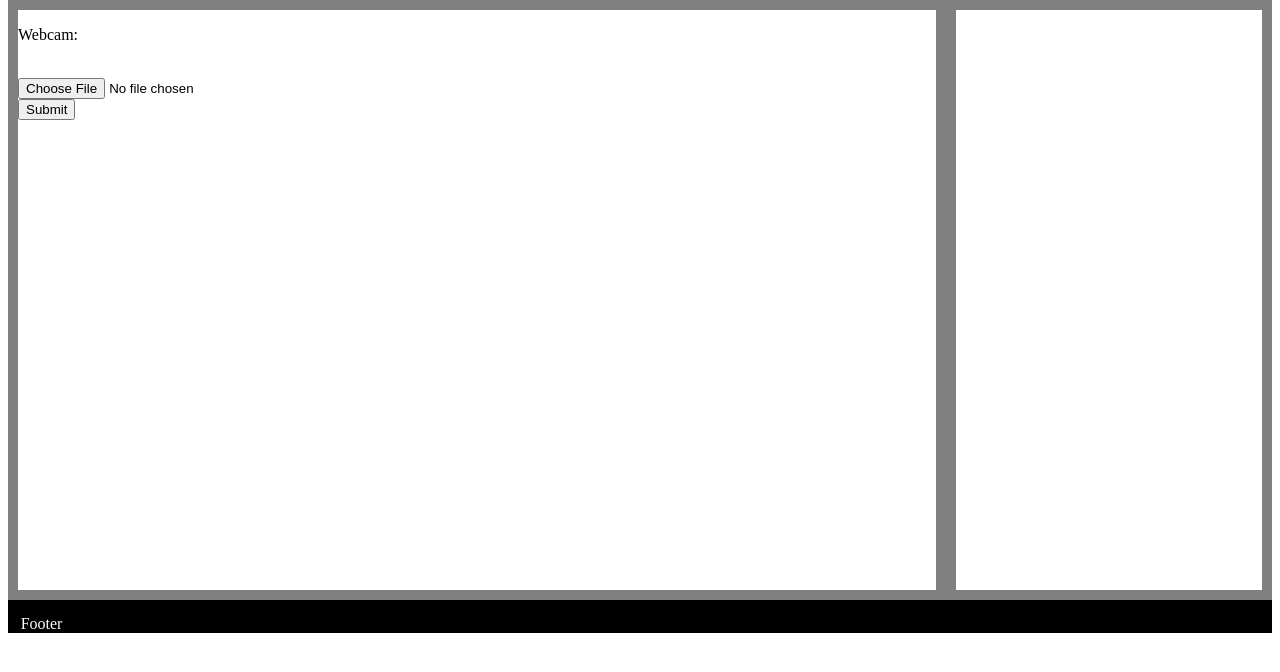
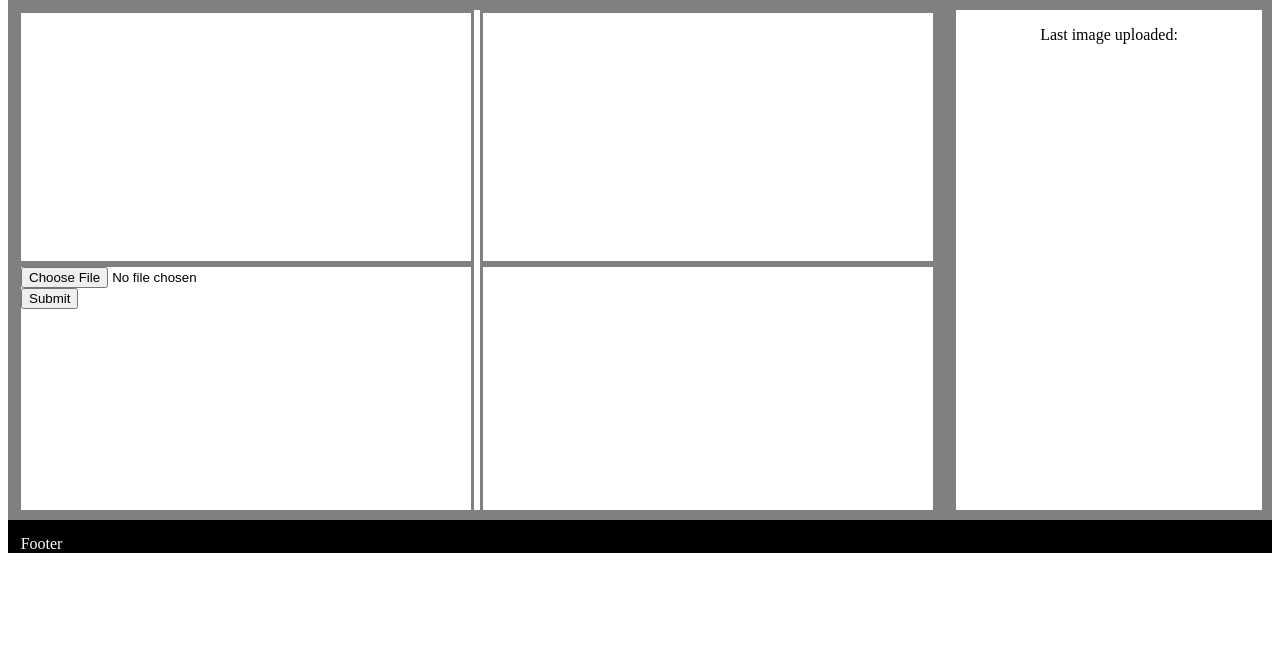
Before and after one commit to BenjaminBoumendil/Camagru, a PHP site: page / in a window 1280 px wide. Shown: the part 58-730 px from the top of the page. Run offline with PHP 8.4, Linux system fonts and the light colour scheme; the visitor is signed in with stand-in values (Sample User, id 1); data that the repository does not hold is empty.

Commit message:
update main front

```diff
--- a/controller/ImageController.php
+++ b/controller/ImageController.php
@@ -73,7 +73,7 @@ class ImageController extends ImageEntity
 
         if (move_uploaded_file($_FILES["file"]["tmp_name"], $_SERVER["DOCUMENT_ROOT"] . $target)) {
             $this->makeThumb($_SERVER["DOCUMENT_ROOT"] . $target,
-                             $_SERVER["DOCUMENT_ROOT"] . $thumbDest, 240, 240);
+                             $_SERVER["DOCUMENT_ROOT"] . $thumbDest, 120, 120);
             $this->create($fileName, $target, $thumbDest);
             return 201;
         }
@@ -88,7 +88,7 @@ class ImageController extends ImageEntity
     /*
     * return html with thumb of last $count image uploaded by $userID
     */
-    public function getLastThumb($userID, $count=5)
+    public function getLastThumb($userID, $count=3)
     {
         $images = $this->getAllByUser($userID);
 
--- a/html/main.php
+++ b/html/main.php
@@ -2,26 +2,73 @@
 <html>
   <style>
     #main {
+        min-height: 500px;
         float: left;
         width: 75%;
         border: 10px solid grey;
     }
+    #topLeft {
+        float: left;
+        width: 49%;
+        height: 99%;
+        border: 3px solid grey;
+    }
+    #topRight {
+        float: right;
+        width: 49%;
+        height: 99%;
+        border: 3px solid grey;
+    }
+    #bottomLeft {
+        float: left;
+        width: 49%;
+        height: 99%;
+        border: 3px solid grey;
+    }
+    #bottomRight {
+        float: right;
+        width: 49%;
+        height: 99%;
+        border: 3px solid grey;
+    }
+    #top {
+        height: 50%;
+    }
+    #bottom {
+      height: 50%;
+    }
   </style>
 
   <div id="main">
-    <p>Webcam:</p>
 
-    <br />
+    <div id="top">
 
-    <form method="POST" enctype="multipart/form-data" id="imgForm" style="visibility: hidden;">
-      <input type="file" name="file" accept="image/*" /><br />
-      <input type="hidden" name='action' value="image">
-      <input onclick="imgForm()" type="button" value="Submit">
-    </form>
+      <div id="topLeft">
+        <video autoplay></video>
+      </div>
 
-    <img id="imgMain" />
-    <canvas></canvas>
-    <video autoplay></video>
+      <div id="topRight">
+        <img id="imgMain" src='' />
+        <canvas></canvas>
+      </div>
+
+    </div>
+
+    <div id="bottom">
+
+      <div id="bottomLeft">
+        <form method="POST" enctype="multipart/form-data" id="imgForm" style="visibility: hidden;">
+          <input type="file" name="file" accept="image/*" /><br />
+          <input type="hidden" name='action' value="image">
+          <input onclick="imgForm()" type="button" value="Submit">
+        </form>
+      </div>
+
+      <div id="bottomRight">
+      </div>
+
+    </div>
+
   </div>
 
   <script>
--- a/html/side.php
+++ b/html/side.php
@@ -6,14 +6,21 @@
         width: 25%;
         border: 10px solid grey;
     }
+    #imageDiv {
+        width: 50%;
+        margin: 0 auto;
+    }
   </style>
 
   <div id="side">
-    <?php
-      $imageController = new ImageController();
+    <p style="text-align: center;">Last image uploaded:</p>
+    <div id="imageDiv">
+      <?php
+          $imageController = new ImageController();
 
-      echo $imageController->getLastThumb($_SESSION['UserID']);
-    ?>
+          echo $imageController->getLastThumb($_SESSION['UserID']);
+      ?>
+    </div>
   </div>
 
 </html>
--- a/index.html
+++ b/index.html
@@ -4,7 +4,7 @@
   <style>
     #center {
       display: flex;
-      height: 600px;
+      height: 100%;
     }
   </style>
 
```
